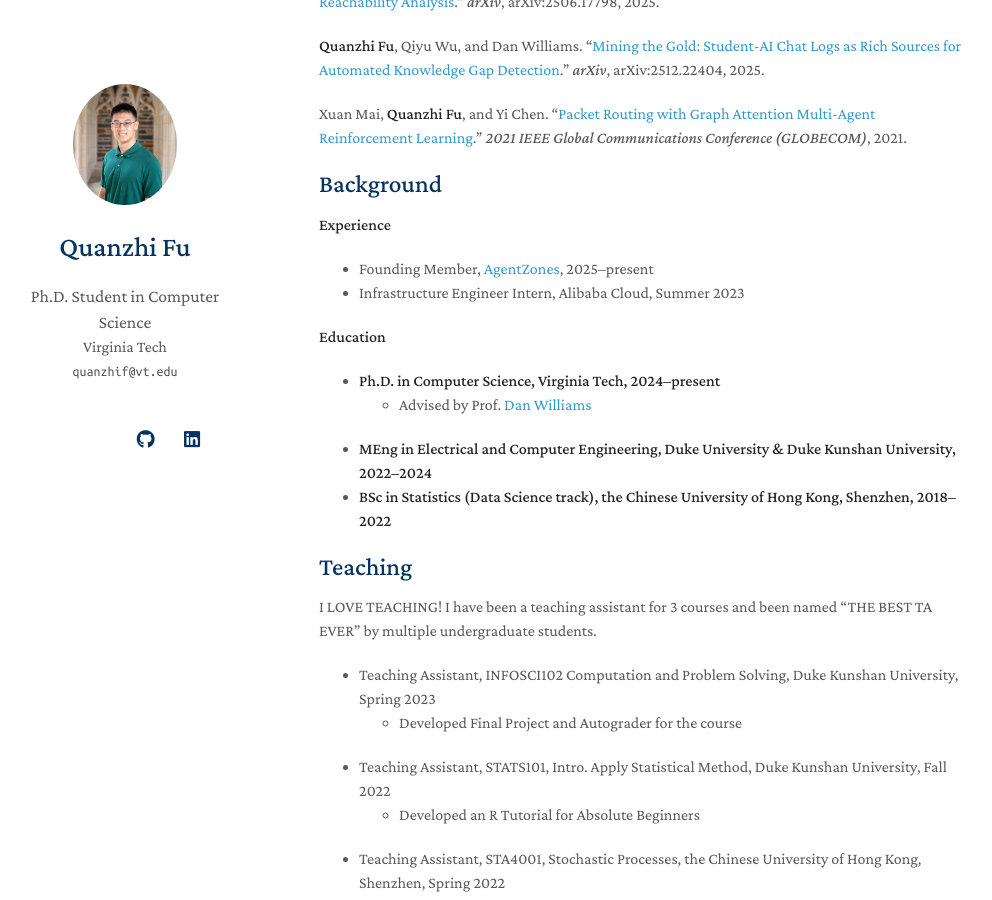
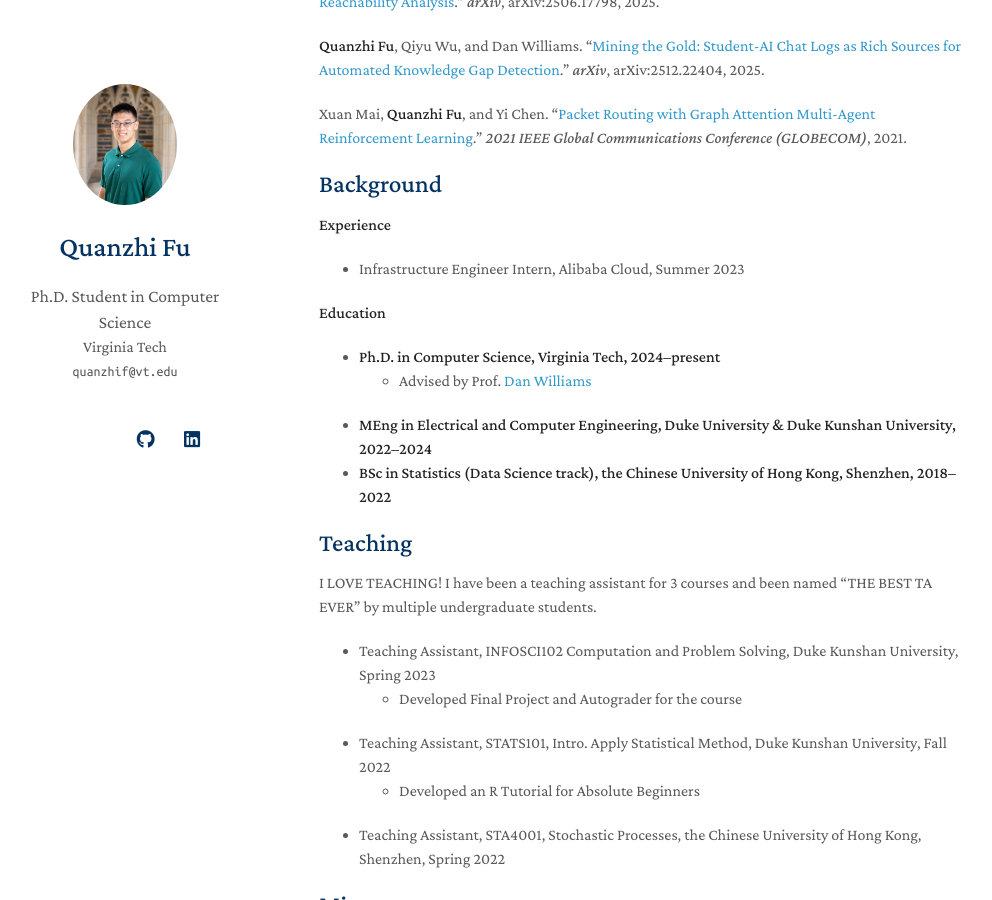
Before and after one commit to fqzz2000/fqzz2000.github.io, a Jekyll site: the page built from index.md, in a window 1280 px wide and 900 px high, scrolled down 852 px. Shown: the whole window, without its empty margins (151-1143 px from the left). Built offline with Jekyll 4.4.1, drawn with Linux system fonts in a browser that asks for light colours; nearby versions of some CDN libraries; a style sheet for code colours, icons or effects is not loaded; our own code applies the rules of GitHub Pages for plain Markdown files.

Commit message:
Remove AgentZones from Experience section

```diff
--- a/index.md
+++ b/index.md
@@ -31,7 +31,6 @@ Xuan Mai, **Quanzhi Fu**, and Yi Chen. "[Packet Routing with Graph Attention Mul
 ## Background
 
 **Experience**
-- Founding Member, [AgentZones](https://www.agentszone.ai/), 2025–present
 - Infrastructure Engineer Intern, Alibaba Cloud, Summer 2023
 
 **Education**
```
